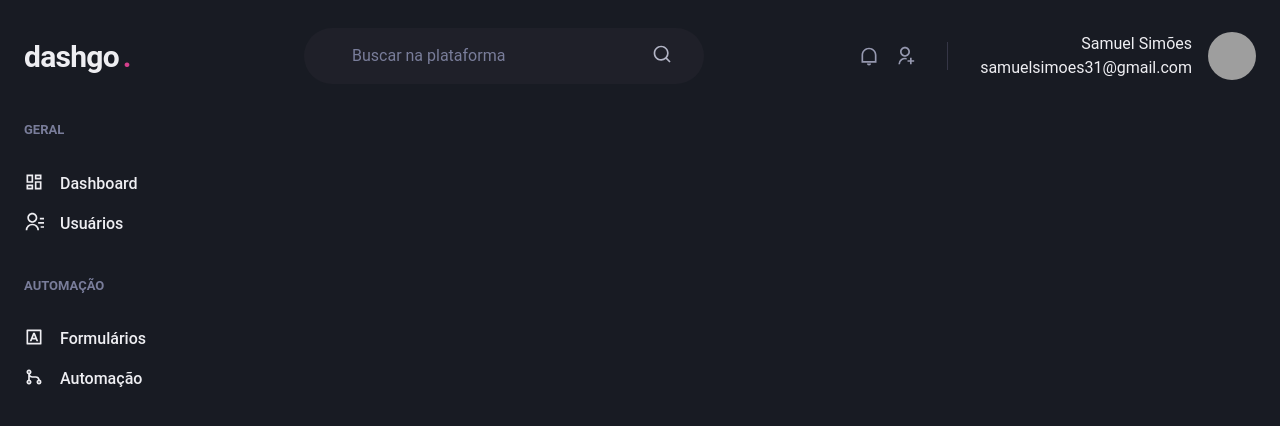
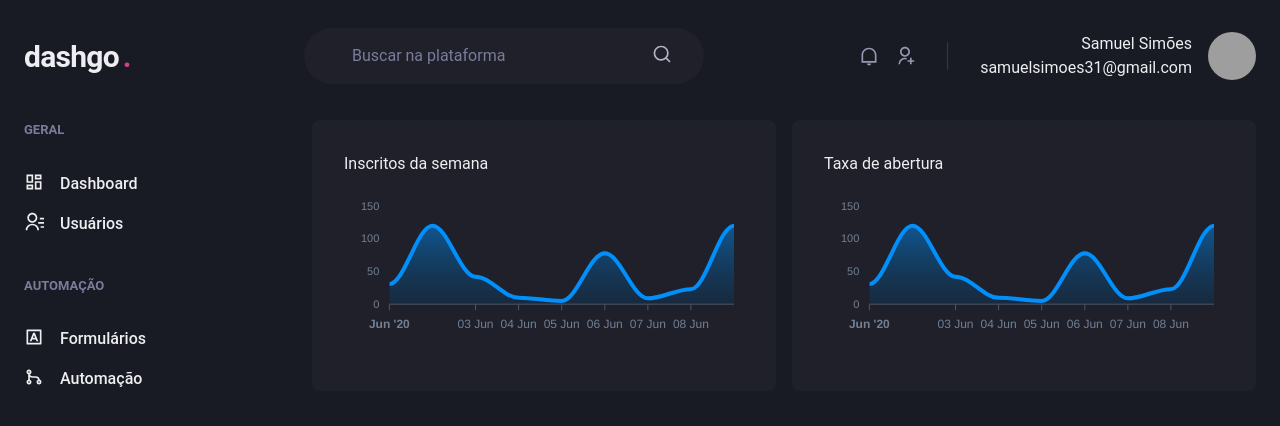
Before and after one commit to SamuelSimoes31/dashgo, a Next.js app: page /dashboard in a window 1280 px wide. Shown: the top 426 px of the page. Built offline with nearby package versions, Linux system fonts and the light colour scheme; grey boxes are pictures that could not be loaded.

Commit message:
feat: charts added

```diff
--- a/package.json
+++ b/package.json
@@ -13,9 +13,11 @@
     "@chakra-ui/react": "^2.2.1",
     "@emotion/react": "^11.9.3",
     "@emotion/styled": "^11.9.3",
+    "apexcharts": "^3.35.3",
     "framer-motion": "^6.3.15",
     "next": "12.1.6",
     "react": "18.2.0",
+    "react-apexcharts": "^1.4.0",
     "react-dom": "18.2.0",
     "react-icons": "^4.4.0"
   },
--- a/src/pages/dashboard.tsx
+++ b/src/pages/dashboard.tsx
@@ -1,7 +1,66 @@
-import { Flex } from '@chakra-ui/react';
-import React from 'react';
+import dynamic from 'next/dynamic';
+import { Box, Flex, SimpleGrid, Text, theme } from '@chakra-ui/react';
 import Sidebar from '../components/Form/Sidebar';
 import Header from '../components/Header';
+
+const Chart = dynamic(() => import('react-apexcharts'), { ssr: false });
+
+const options = {
+  chart: {
+    toolbar: {
+      show: false
+    },
+    zoom: {
+      enabled: false
+    },
+    foreColor: theme.colors.gray[500],
+  },
+  grid: {
+    show: false
+  },
+  dataLabels: {
+    enabled: false
+  },
+  tooltip: {
+    enabled: false
+  },
+  xaxis: {
+    type: 'datetime',
+    axisBorder: {
+      color: theme.colors.gray[600]
+    },
+    axisTicks: {
+      color: theme.colors.gray[600]
+    },
+    categories: [
+      new Date(2020, 5, 1).toISOString(),
+      new Date(2020, 5, 2).toISOString(),
+      new Date(2020, 5, 3).toISOString(),
+      new Date(2020, 5, 4).toISOString(),
+      new Date(2020, 5, 5).toISOString(),
+      new Date(2020, 5, 6).toISOString(),
+      new Date(2020, 5, 7).toISOString(),
+      new Date(2020, 5, 8).toISOString(),
+      new Date(2020, 5, 9).toISOString(),
+    ]
+  },
+  fill: {
+    opacity: 0.3,
+    type: 'gradient',
+    gradient: {
+      shade: 'dark',
+      opacityFrom: 0.7,
+      opacityTo: 0.5
+    }
+  }
+};
+
+const series = [
+  {
+    name: "series1",
+    data: [31, 120, 42, 10, 5, 78, 9, 23, 120]
+  }
+];
 
 export default function dashboard() {
   return (
@@ -9,6 +68,40 @@
       <Header />
       <Flex w="100%" my="6" maxWidth={1480} mx="auto" px="6">
         <Sidebar />
+        <SimpleGrid flex="1" gap="4" minChildWidth="320px" align="flex-start">
+          <Box
+            p="8"
+            bgColor="gray.800"
+            borderRadius={8}
+            pb="4"
+          >
+            <Text>
+              Inscritos da semana
+            </Text>
+            <Chart
+              type='area'
+              height={160}
+              options={options}
+              series={series}
+            />
+          </Box>
+          <Box
+            p="8"
+            bgColor="gray.800"
+            borderRadius={8}
+            pb="4"
+          >
+            <Text>
+              Taxa de abertura
+            </Text>
+            <Chart
+              type='area'
+              height={160}
+              options={options}
+              series={series}
+            />
+          </Box>
+        </SimpleGrid>
       </Flex>
     </Flex>
   );
```
Also changed, not shown: 1 other file (tests, documents, lock files or other folders).
